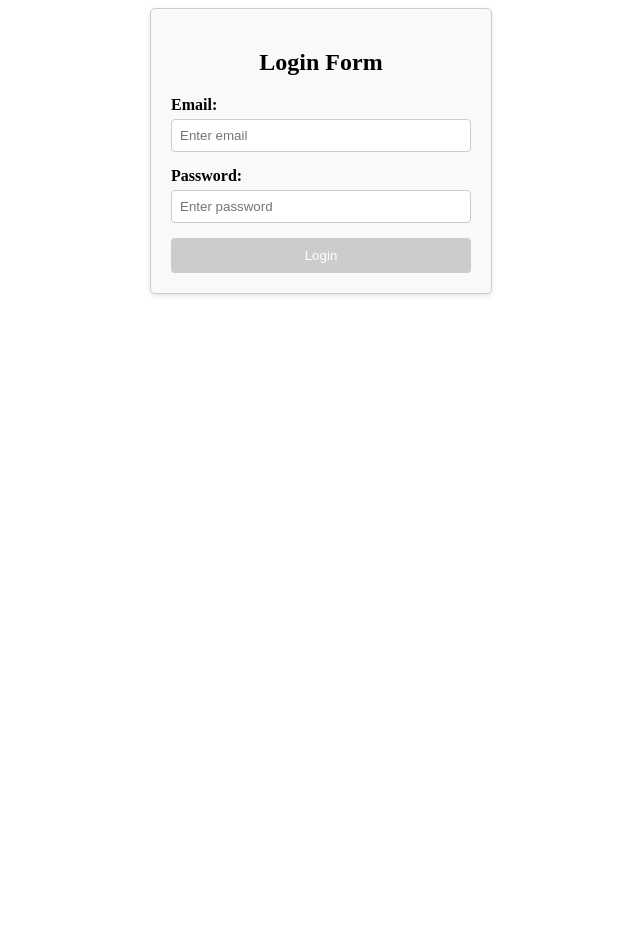
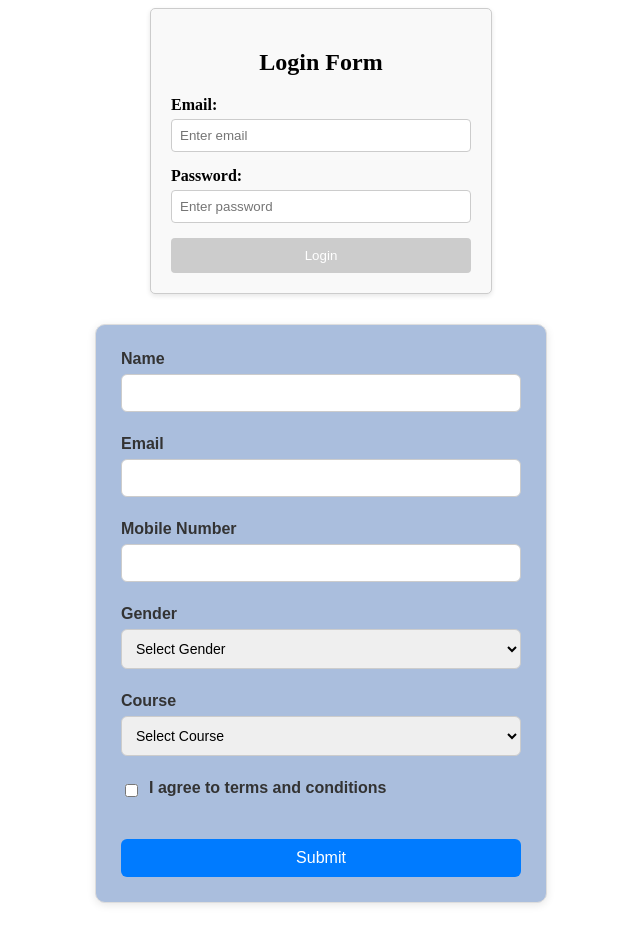
Before and after one commit to mitals7182/forms-angular-practices, an Angular app: page / in a window 1280 px wide. Shown: the whole page, without its empty margins (319-959 px from the left). Before the commit the page ends 800 px from the top, so only its background shows below. Built offline with nearby package versions, Linux system fonts and the light colour scheme.

Commit message:
Initial commit

```diff
--- a/src/app/app.ts
+++ b/src/app/app.ts
@@ -1,10 +1,11 @@
 import { Component } from '@angular/core';
 import { LoginComponent } from './template-driven/login.component/login.component';
-
+import { StudentRegistrationForm } from './template-driven/student-registration-form/student-registration-form';
 @Component({
   selector: 'app-root',
   standalone: true,
-  imports: [LoginComponent],
-  template: `<app-login></app-login>`
+  imports: [LoginComponent, StudentRegistrationForm],
+  template: `<app-login></app-login>
+             <app-student-registration-form></app-student-registration-form>`,
 })
 export class App {}
--- /dev/null
+++ b/src/app/template-driven/student-registration-form/student-registration-form.css
@@ -0,0 +1,75 @@
+/* Form Container */
+form {
+    width: 400px;
+    margin: 30px auto;
+    padding: 25px;
+    border: 1px solid #ddd;
+    border-radius: 10px;
+    background-color: #aabedd;
+    font-family: Arial, sans-serif;
+    box-shadow: 0 2px 8px rgba(0, 0, 0, 0.1);
+}
+
+/* Labels */
+label {
+    display: block;
+    margin-bottom: 6px;
+    font-weight: bold;
+    color: #333;
+}
+
+/* Input Fields */
+input[type="text"],
+input[type="email"],
+select {
+    width: 100%;
+    padding: 10px;
+    border: 1px solid #ccc;
+    border-radius: 6px;
+    margin-bottom: 5px;
+    font-size: 14px;
+    box-sizing: border-box;
+}
+
+/* Focus Effect */
+input:focus,
+select:focus {
+    border-color: #007bff;
+    outline: none;
+}
+
+/* Checkbox */
+.form-check {
+    display: flex;
+    align-items: center;
+    gap: 8px;
+}
+
+/* Error Messages */
+.text-error {
+    color: red;
+    font-size: 13px;
+}
+
+/* Submit Button */
+button {
+    width: 100%;
+    padding: 10px;
+    background-color: #007bff;
+    color: white;
+    border: none;
+    border-radius: 6px;
+    cursor: pointer;
+    font-size: 16px;
+}
+
+/* Button Hover */
+button:hover {
+    background-color: #0056b3;
+}
+
+/* Disabled Button */
+button:disabled {
+    background-color: #999;
+    cursor: not-allowed;
+}
--- /dev/null
+++ b/src/app/template-driven/student-registration-form/student-registration-form.html
@@ -0,0 +1,117 @@
+<form #studentForm="ngForm" (ngSubmit)="onSubmit(studentForm)">
+
+  <!-- Name -->
+  <label>Name</label>
+  <input
+    type="text"
+    name="name"
+    ngModel
+    required
+    #name="ngModel">
+
+  <div *ngIf="name.invalid && (name.touched || studentForm.submitted)">
+    <small class="text-error">Name is required</small>
+  </div>
+
+  <br><br>
+
+  <!-- Email -->
+  <label>Email</label>
+  <input
+    type="email"
+    name="email"
+    ngModel
+    required
+    #email="ngModel">
+
+  <div *ngIf="email.invalid && (email.touched || studentForm.submitted)">
+    <small class="text-error">Email is required</small>
+  </div>
+
+  <br><br>
+
+  <!-- Mobile -->
+  <label>Mobile Number</label>
+  <input
+    type="text"
+    name="mobileNumber"
+    ngModel
+    required
+    #mobileNumber="ngModel">
+
+  <div *ngIf="mobileNumber.invalid && (mobileNumber.touched || studentForm.submitted)">
+    <small class="text-error">Mobile Number is required</small>
+  </div>
+
+  <br><br>
+
+  <!-- Gender -->
+  <label>Gender</label>
+
+  <select
+    name="gender"
+    ngModel
+    required
+    #gender="ngModel">
+
+    <option value="">Select Gender</option>
+    <option value="male">Male</option>
+    <option value="female">Female</option>
+
+  </select>
+
+  <div *ngIf="gender.invalid && (gender.touched || studentForm.submitted)">
+    <small class="text-error">Gender is required</small>
+  </div>
+
+  <br><br>
+
+  <!-- Course -->
+  <label>Course</label>
+
+  <select
+    name="course"
+    ngModel
+    required
+    #course="ngModel">
+
+    <option value="">Select Course</option>
+    <option value="AI">AI</option>
+    <option value="Python">Python</option>
+    <option value="Java">Java</option>
+
+  </select>
+
+  <div *ngIf="course.invalid && (course.touched || studentForm.submitted)">
+    <small class="text-error">Course is required</small>
+  </div>
+
+  <br><br>
+
+  <!-- Terms -->
+  <div class="form-check">
+
+    <input
+      type="checkbox"
+      name="terms"
+      ngModel
+      required
+      #terms="ngModel">
+
+    <label>I agree to terms and conditions</label>
+
+  </div>
+
+  <div *ngIf="terms.invalid && studentForm.submitted">
+    <small class="text-error">
+      Please accept terms and conditions
+    </small>
+  </div>
+
+  <br><br>
+
+  <button type="submit">
+    Submit
+  </button>
+
+</form>
--- /dev/null
+++ b/src/app/template-driven/student-registration-form/student-registration-form.ts
@@ -0,0 +1,28 @@
+// student-registration-form.ts
+
+import { Component } from '@angular/core';
+import { CommonModule } from '@angular/common';
+import { FormsModule, NgForm } from '@angular/forms';
+
+@Component({
+  selector: 'app-student-registration-form',
+  standalone: true,
+  imports: [CommonModule, FormsModule],
+  templateUrl: './student-registration-form.html',
+  styleUrls: ['./student-registration-form.css']
+})
+export class StudentRegistrationForm {
+
+  onSubmit(form: NgForm) {
+
+    if (form.invalid) {
+      form.control.markAllAsTouched();
+      return;
+    }
+
+    console.log(form.value);
+    alert('Form Submitted Successfully');
+
+  }
+
+}
```
Also changed, not shown: 1 other file (tests, documents, lock files or other folders).
